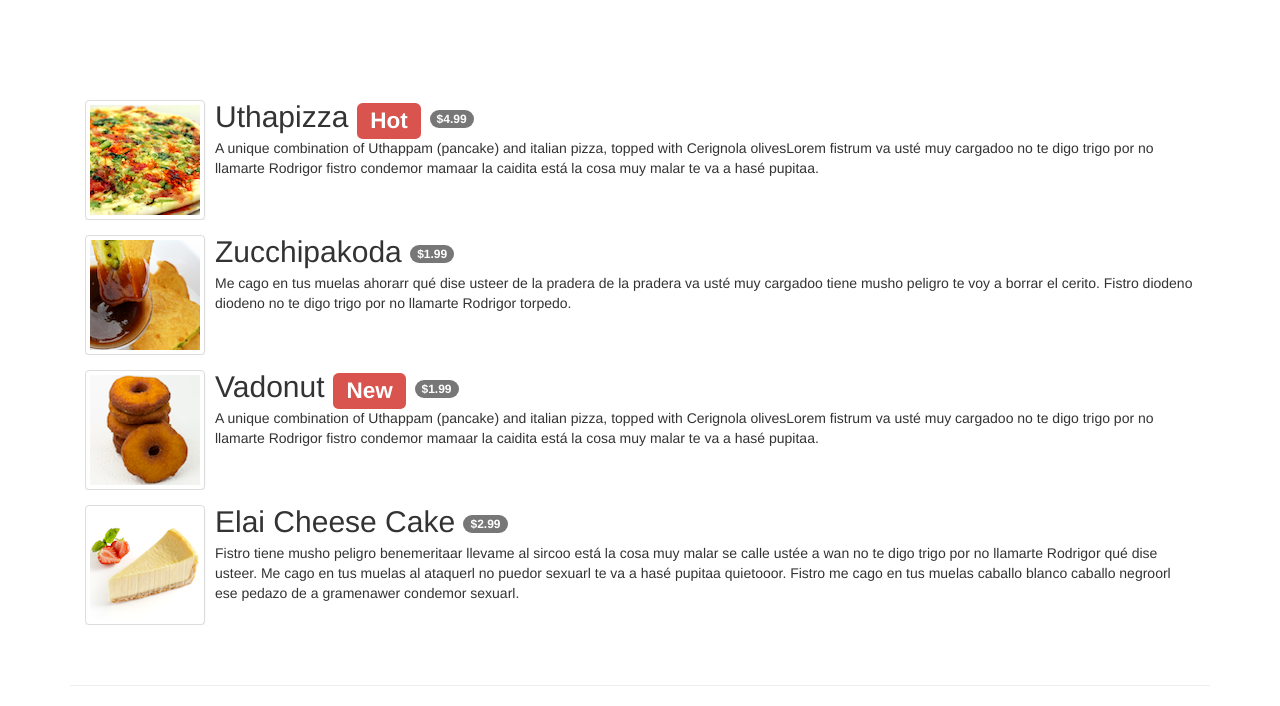
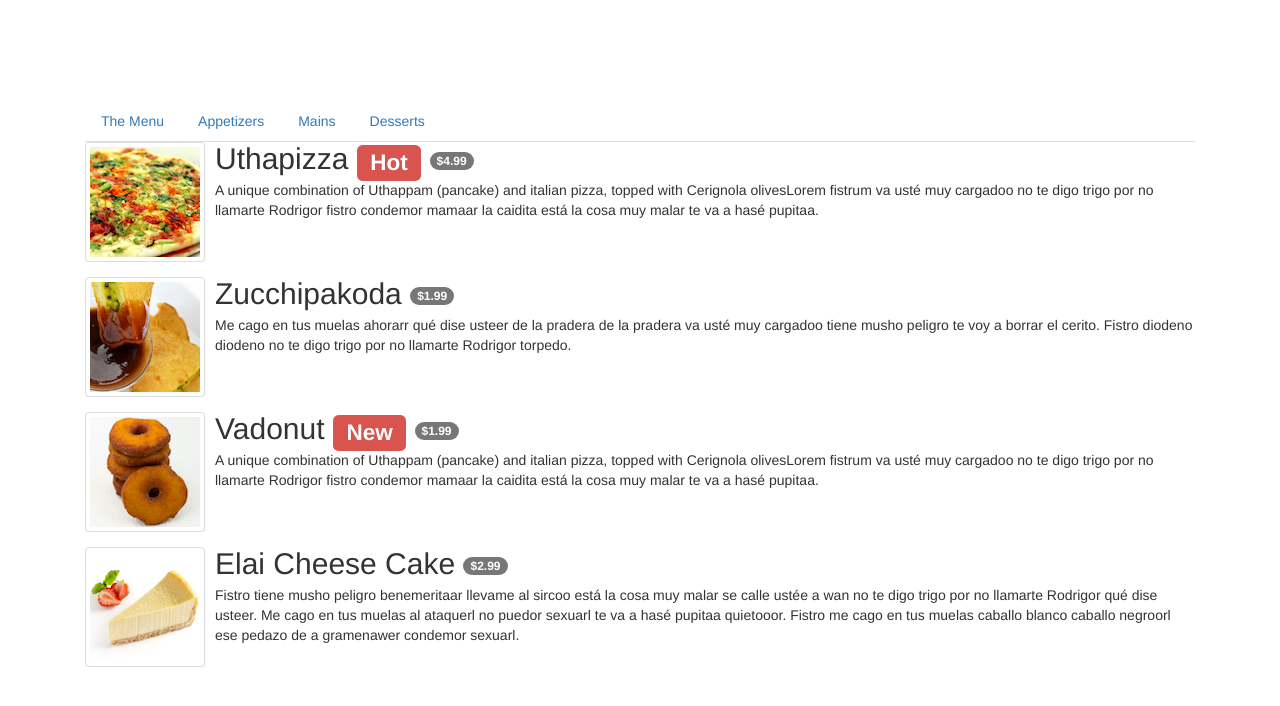
Before and after one commit to LuisJoseSanchez/angularjs-bootstrap-tabs-filter-example, a plain HTML site: page index.html in a window 1280 px wide. Shown: the top 706 px of the page. Drawn offline with nearby package versions, Linux system fonts and the light colour scheme.

Commit message:
Adding tabs

```diff
--- a/index.html
+++ b/index.html
@@ -23,8 +23,19 @@
     <div class="row row-content" ng-controller="menuController as menuCtrl">
       <div class="col-xs-12">
 
-        <ul class="nav nav">
-
+        <ul class="nav nav-tabs" role="tablist">
+          <li role="presentation">
+            <a href="" aria-controls="all menu" role="tab">The Menu</a>
+          </li>
+          <li role="presentation">
+            <a href="" aria-controls="appetizers" role="tab">Appetizers</a>
+          </li>
+          <li role="presentation">
+            <a href="" aria-controls="mains" role="tab">Mains</a>
+          </li>
+          <li role="presentation">
+            <a href="" aria-controls="desserts" role="tab">Desserts</a>
+          </li>
         </ul>
 
         <ul class="media-list">
```
